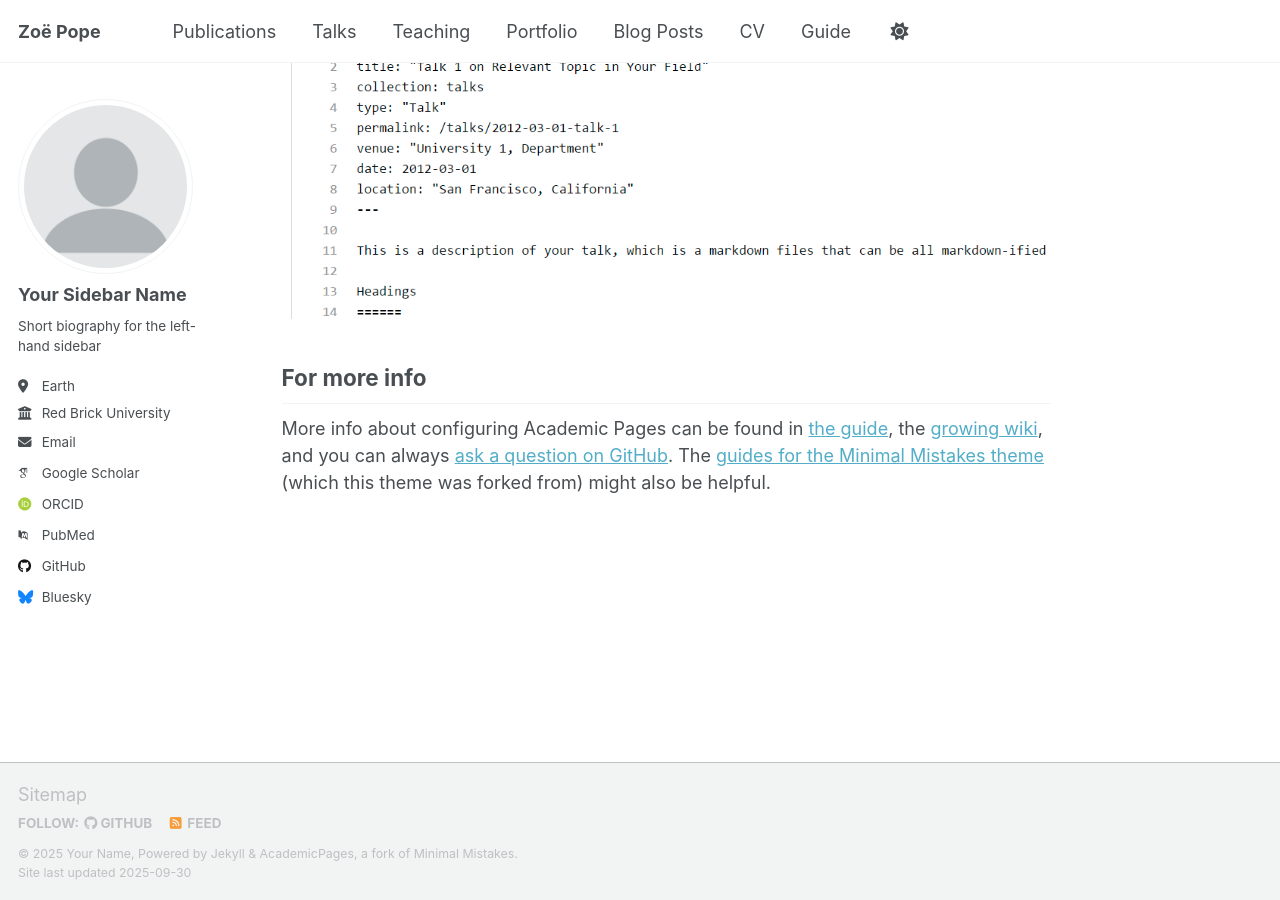
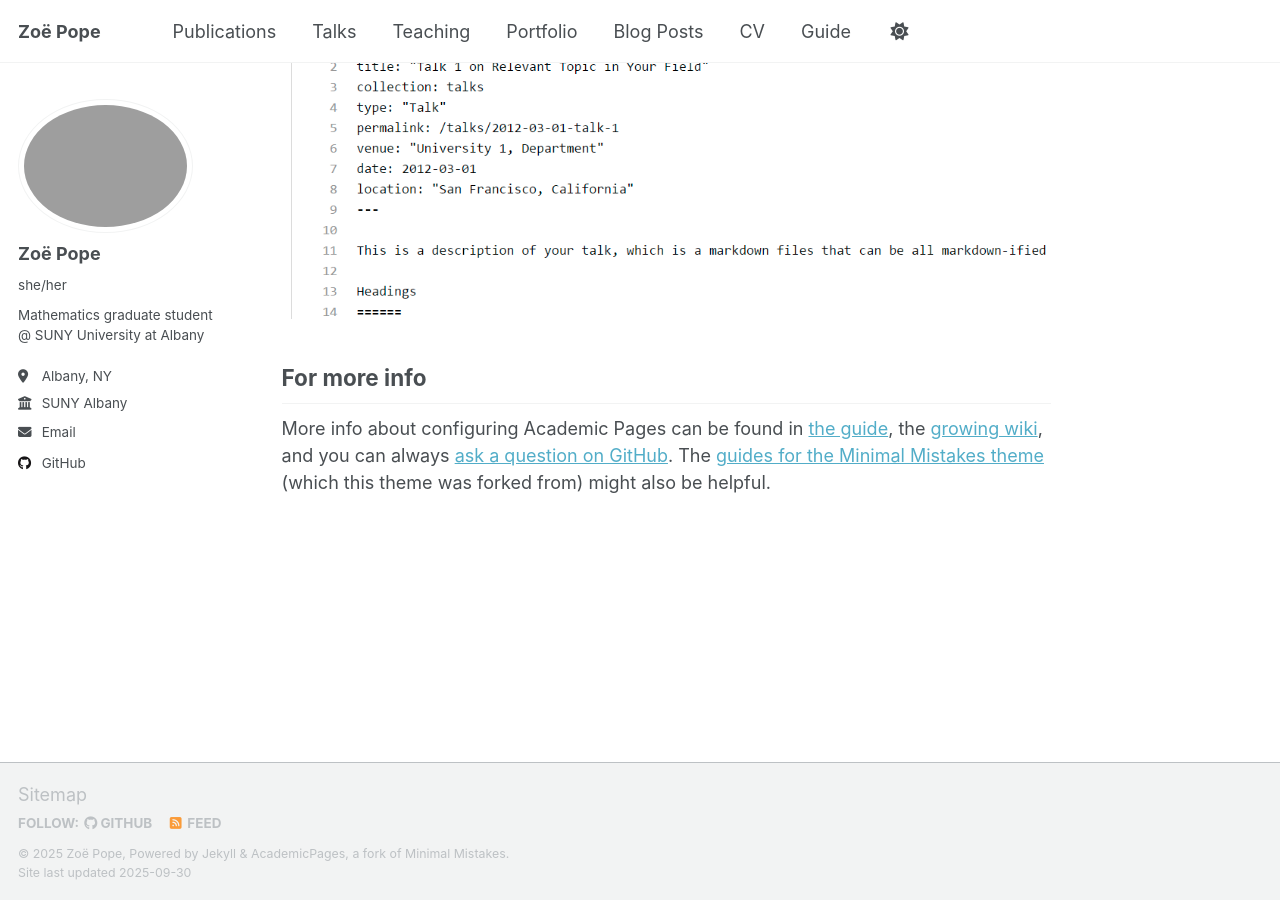
Before and after one commit to Zoe-Pope/Zoe-Pope.github.io, a Jekyll site: the page built from _pages/about.md, in a window 1280 px wide and 900 px high, scrolled down 2880 px. Built offline with Jekyll 4.4.1, drawn with Linux system fonts in a browser that asks for light colours; some web fonts are replaced; a script that is not in the unit is left out.

Commit message:
Update _config.yml

```diff
--- a/_config.yml
+++ b/_config.yml
@@ -11,8 +11,8 @@ locale                   : "en-US"
 site_theme               : "default" # Currently available options are "default", "air"
 title                    : "Zoë Pope"
 title_separator          : "-"
-name                     : &name "Your Name"
-description              : &description "Your Name's academic portfolio"   # Update this with a general description of your site, this is the default if not overridden by a page
+name                     : &name "Zoë Pope"
+description              : &description "Zoë's academic portfolio"   # Update this with a general description of your site, this is the default if not overridden by a page
 url                      : https://zoe-pope.github.io # The base hostname & protocol for your site e.g. "https://[your GitHub username].github.io",
                                                            # or if you already have some other page hosted on Github then use "https://[your GitHub username].github.io/[Your Repo Name]"
 baseurl                  : "" # the subpath of your site, e.g. "/blog"
@@ -23,24 +23,24 @@ repository               : "Zoe-Pope.github.io"
 #               Additional customization can be done by editing /_includes/author-profile.html
 author:
   # Biographic information
-  avatar           : "profile.png"
-  name             : "Your Sidebar Name"
-  pronouns         : # example: "she/her"
-  bio              : "Short biography for the left-hand sidebar"
-  location         : "Earth"
-  employer         : "Red Brick University"
+  avatar           : "IMG_5588.jpeg"
+  name             : "Zoë Pope"
+  pronouns         : "she/her"
+  bio              : "Mathematics graduate student @ SUNY University at Albany"
+  location         : "Albany, NY"
+  employer         : "SUNY Albany"
   uri              : # URL
-  email            : "none@example.org"
+  email            : "mpope@albany.edu"
 
   # Academic websites
   academia         : # URL
   arxiv            : # URL - Update with the correct link to your profile
-  googlescholar    : "https://scholar.google.com/citations?user=PS_CX0AAAAAJ"
+  googlescholar    : # URL
   inspire-hep      : # URL
   impactstory      : # URL
-  orcid            : "http://orcid.org/yourorcidurl"
+  orcid            : # URL
   semantic         : # URL
-  pubmed           : "https://www.ncbi.nlm.nih.gov/pubmed/?term=john+snow"
+  pubmed           : # URL
   researchgate     : # URL
   scopus           : # URL
 
@@ -48,13 +48,13 @@ author:
   bitbucket        : # Username - Update with your username on the site
   codepen          : # Username
   dribbble         : # Username
-  github           : "academicpages"
+  github           : "Zoe-Pope"
   kaggle           : # Username
   stackoverflow    : # User number or user number and name (i.e., use "1" or "1/jeff-atwood")
 
   # Social media
   artstation       : # Username
-  bluesky          : "bsky.app" # Replace this with you Bluesky username
+  bluesky          : # Replace this with you Bluesky username
   facebook         : # Username
   flickr           : # Username
   foursquare       : # Username
```
